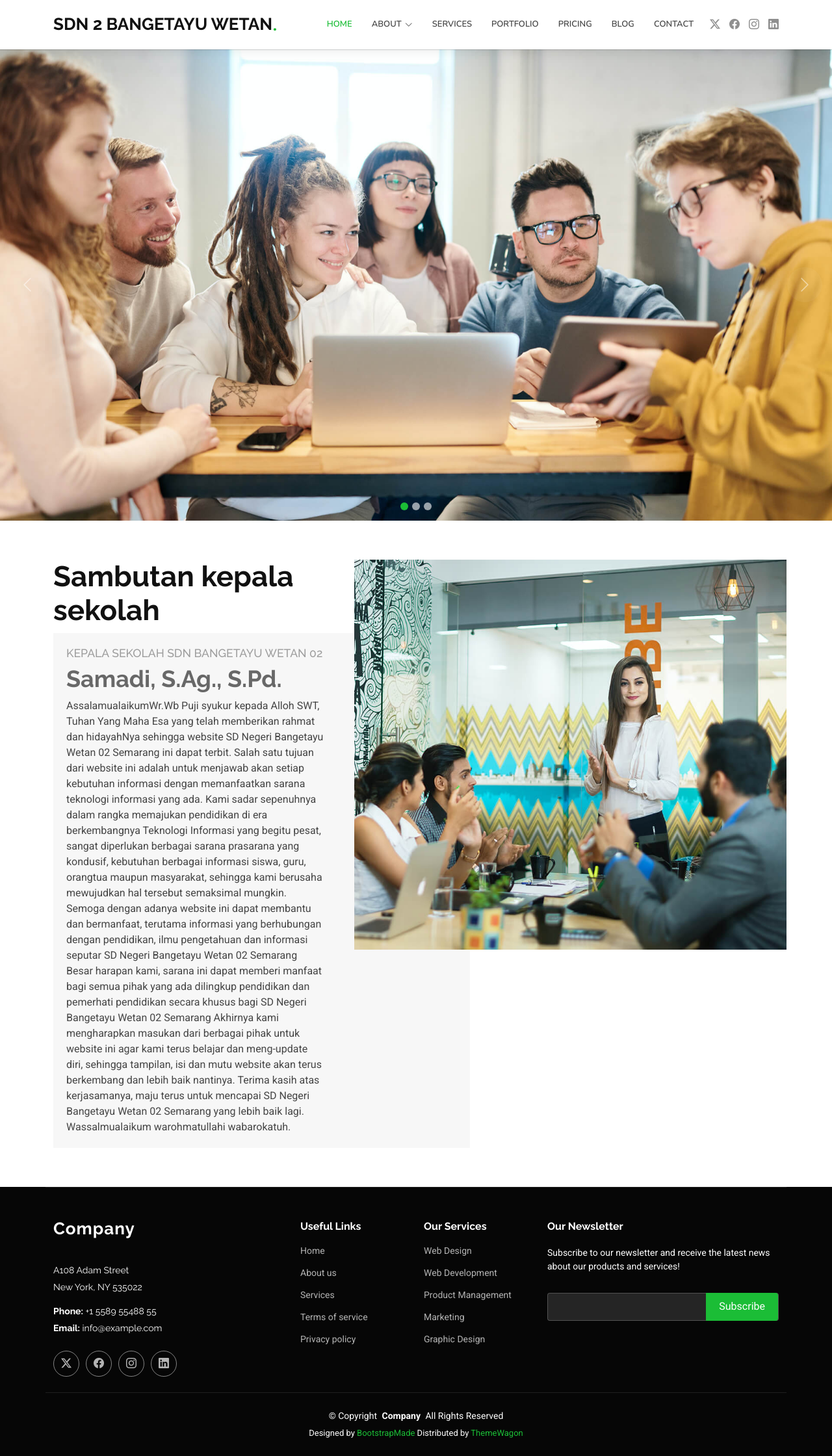
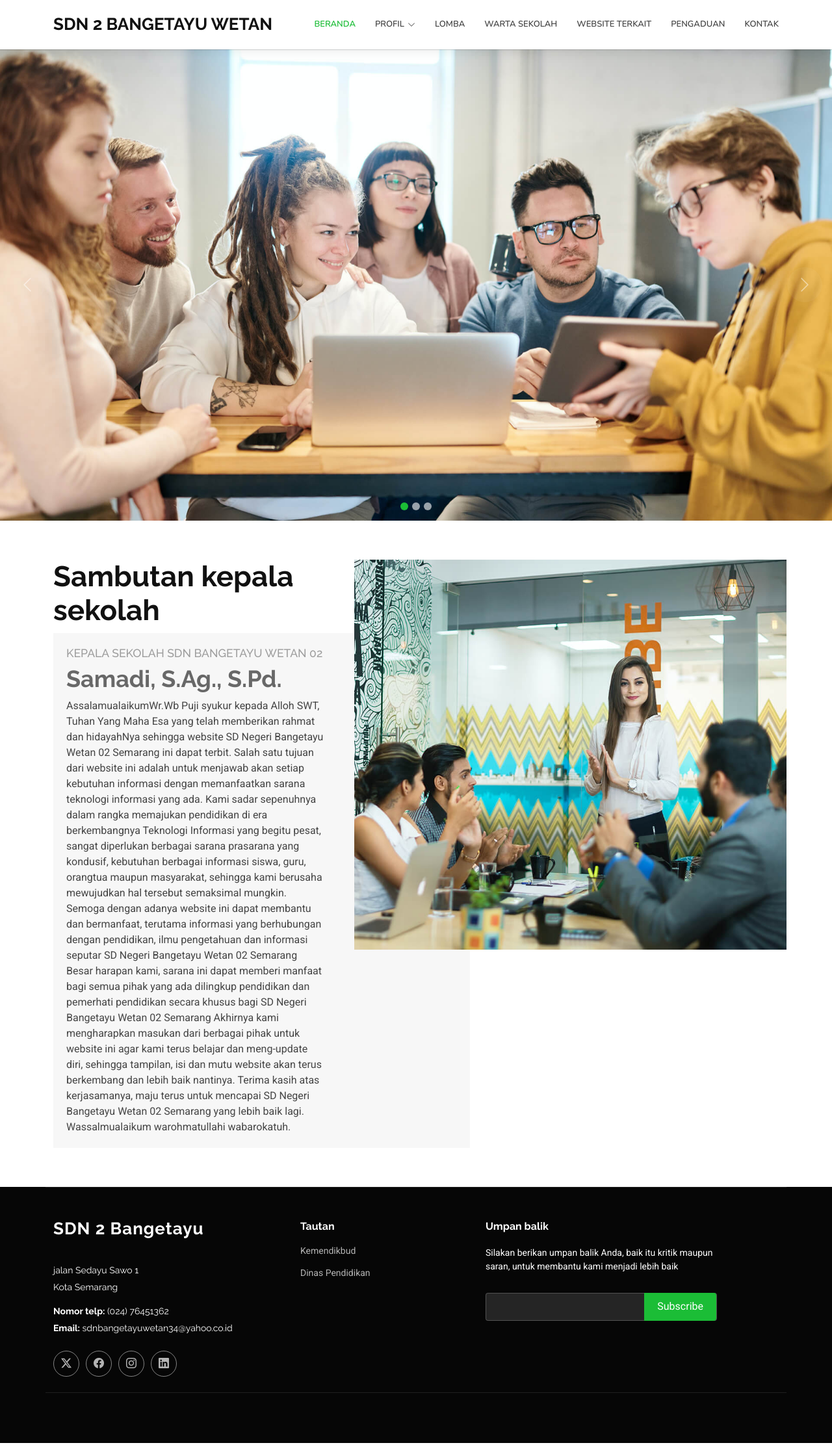
Before and after one commit to rijal-hub/web-sekolah, a PHP site: page / in a window 1280 px wide. Shown: the whole page at 65% size. Run offline with PHP 8.4, Linux system fonts and the light colour scheme.

Commit message:
edit by aing

```diff
--- a/assets/css/main.css
+++ b/assets/css/main.css
@@ -500,8 +500,9 @@
 
 .footer .social-links a {
   display: flex;
+  gap: 10px;
+  justify-content: center;
   align-items: center;
-  justify-content: center;
   width: 40px;
   height: 40px;
   border-radius: 50%;
@@ -574,6 +575,7 @@
   display: flex;
   background-color: var(--surface-color);
   transition: 0.3s;
+
 }
 
 .footer .footer-newsletter .newsletter-form:focus-within {
@@ -1375,6 +1377,7 @@
 .team .team-member .member-img {
   position: relative;
   overflow: hidden;
+
 }
 
 .team .team-member .social {
--- a/index.html
+++ b/index.html
@@ -44,42 +44,31 @@
       <a href="index.html" class="logo d-flex align-items-center me-auto">
         <!-- Uncomment the line below if you also wish to use an image logo -->
         <!-- <img src="assets/img/logo.png" alt=""> -->
-        <h1 class="sitename">SDN 2 Bangetayu Wetan</h1><span>.</span>
+        <h1 class="sitename">SDN 2 Bangetayu Wetan</h1>
       </a>
 
       <nav id="navmenu" class="navmenu">
         <ul>
-          <li><a href="#hero" class="active">Home</a></li>
-          <li class="dropdown"><a href="about.html"><span>About</span> <i class="bi bi-chevron-down toggle-dropdown"></i></a>
+          <li><a href="#hero" class="active">Beranda</a></li>
+          <li class="dropdown"><a href="about.html"> <span>profil</span> <i class="bi bi-chevron-down toggle-dropdown"></i></a>
             <ul>
-              <li><a href="team.html">Team</a></li>
-              <li><a href="testimonials.html">Testimonials</a></li>
-              <li class="dropdown"><a href="#"><span>Deep Dropdown</span> <i class="bi bi-chevron-down toggle-dropdown"></i></a>
-                <ul>
-                  <li><a href="#">Deep Dropdown 1</a></li>
-                  <li><a href="#">Deep Dropdown 2</a></li>
-                  <li><a href="#">Deep Dropdown 3</a></li>
-                  <li><a href="#">Deep Dropdown 4</a></li>
-                  <li><a href="#">Deep Dropdown 5</a></li>
-                </ul>
-              </li>
+              <li><a href="team.html">Profil sekolah</a></li>
+              <li><a href="team.html">Guru</a></li>
+              <li><a href="testimonials.html">Karyawan</a></li>
+              <li><a href="testimonials.html">Prestasi sekolah</a></li>
+              <li><a href="testimonials.html">Kegiatan sekolah</a></li>
             </ul>
           </li>
-          <li><a href="services.html">Services</a></li>
-          <li><a href="portfolio.html">Portfolio</a></li>
-          <li><a href="pricing.html">Pricing</a></li>
-          <li><a href="blog.html">Blog</a></li>
-          <li><a href="contact.html">Contact</a></li>
+          <li><a href="services.html">Lomba</a></li>
+          <li><a href="portfolio.html">Warta sekolah</a></li>
+          <li><a href="pricing.html">Website terkait</a></li>
+          <li><a href="blog.html">Pengaduan</a></li>
+          <li><a href="contact.html">Kontak</a></li>
         </ul>
         <i class="mobile-nav-toggle d-xl-none bi bi-list"></i>
       </nav>
 
-      <div class="header-social-links">
-        <a href="#" class="twitter"><i class="bi bi-twitter-x"></i></a>
-        <a href="#" class="facebook"><i class="bi bi-facebook"></i></a>
-        <a href="#" class="instagram"><i class="bi bi-instagram"></i></a>
-        <a href="#" class="linkedin"><i class="bi bi-linkedin"></i></a>
-      </div>
+
 
     </div>
   </header>
@@ -167,13 +156,13 @@
       <div class="row gy-4">
         <div class="col-lg-4 col-md-6 footer-about">
           <a href="index.html" class="logo d-flex align-items-center">
-            <span class="sitename">Company</span>
+            <span class="sitename">SDN 2 Bangetayu</span>
           </a>
           <div class="footer-contact pt-3">
-            <p>A108 Adam Street</p>
-            <p>New York, NY 535022</p>
-            <p class="mt-3"><strong>Phone:</strong> <span>+1 5589 55488 55</span></p>
-            <p><strong>Email:</strong> <span>info@example.com</span></p>
+            <p>jalan Sedayu Sawo 1 </p>
+            <p>Kota Semarang</p>
+            <p class="mt-3"><strong> Nomor telp:</strong> <span>(024) 76451362</span></p>
+            <p><strong>Email:</strong> <span>sdnbangetayuwetan34@yahoo.co.id</span></p>
           </div>
           <div class="social-links d-flex mt-4">
             <a href=""><i class="bi bi-twitter-x"></i></a>
@@ -184,30 +173,16 @@
         </div>
 
         <div class="col-lg-2 col-md-3 footer-links">
-          <h4>Useful Links</h4>
+          <h4>Tautan</h4>
           <ul>
-            <li><a href="#">Home</a></li>
-            <li><a href="#">About us</a></li>
-            <li><a href="#">Services</a></li>
-            <li><a href="#">Terms of service</a></li>
-            <li><a href="#">Privacy policy</a></li>
+            <li><a href="#"> Kemendikbud</a></li>
+            <li><a href="#">Dinas Pendidikan</a></li>
           </ul>
         </div>
 
-        <div class="col-lg-2 col-md-3 footer-links">
-          <h4>Our Services</h4>
-          <ul>
-            <li><a href="#">Web Design</a></li>
-            <li><a href="#">Web Development</a></li>
-            <li><a href="#">Product Management</a></li>
-            <li><a href="#">Marketing</a></li>
-            <li><a href="#">Graphic Design</a></li>
-          </ul>
-        </div>
-
-        <div class="col-lg-4 col-md-12 footer-newsletter">
-          <h4>Our Newsletter</h4>
-          <p>Subscribe to our newsletter and receive the latest news about our products and services!</p>
+        <div class="col-lg-4 mx-auto footer-newsletter">
+          <h4>Umpan balik</h4>
+          <p>Silakan berikan umpan balik Anda, baik itu kritik maupun saran, untuk membantu kami menjadi lebih baik</p>
           <form action="forms/newsletter.php" method="post" class="php-email-form">
             <div class="newsletter-form"><input type="email" name="email"><input type="submit" value="Subscribe"></div>
             <div class="loading">Loading</div>
@@ -220,13 +195,13 @@
     </div>
 
     <div class="container copyright text-center mt-4">
-      <p>© <span>Copyright</span> <strong class="px-1 sitename">Company</strong> <span>All Rights Reserved</span></p>
+      <p> <span></span> <strong class="px-1 sitename"></strong> <span></span></p>
       <div class="credits">
         <!-- All the links in the footer should remain intact. -->
         <!-- You can delete the links only if you've purchased the pro version. -->
         <!-- Licensing information: https://bootstrapmade.com/license/ -->
         <!-- Purchase the pro version with working PHP/AJAX contact form: [buy-url] -->
-        Designed by <a href="https://bootstrapmade.com/">BootstrapMade</a> Distributed by <a href=“https://themewagon.com>ThemeWagon
+        <a href="https://bootstrapmade.com/"></a><a href=“https://themewagon.com>
       </div>
     </div>
 
```
Also changed, not shown: pricing.html (+5 -15 lines), team.html (+5 -5 lines), aset/BU MUNAWAROH.jpg (added), aset/guru/PUDJI.png (added).
